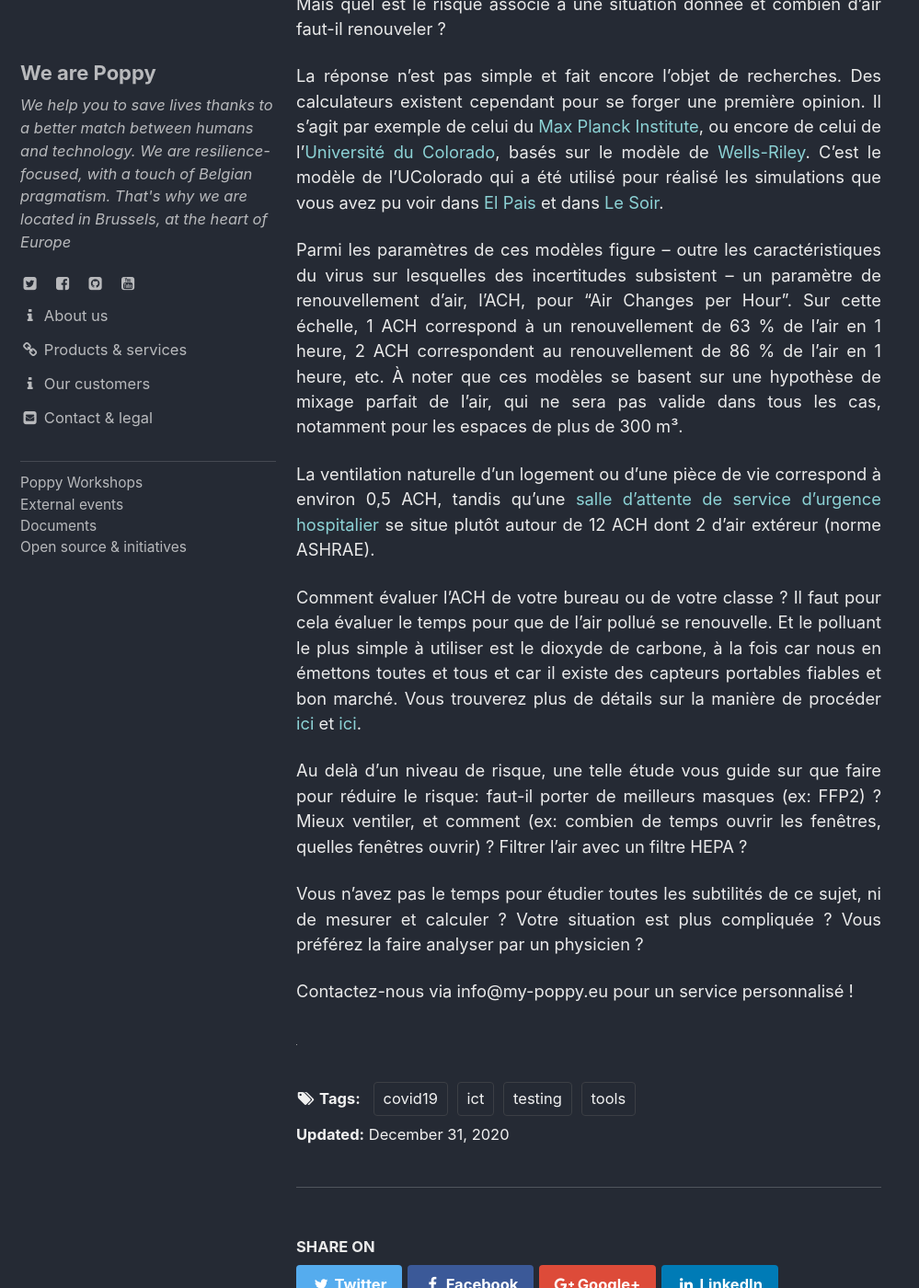
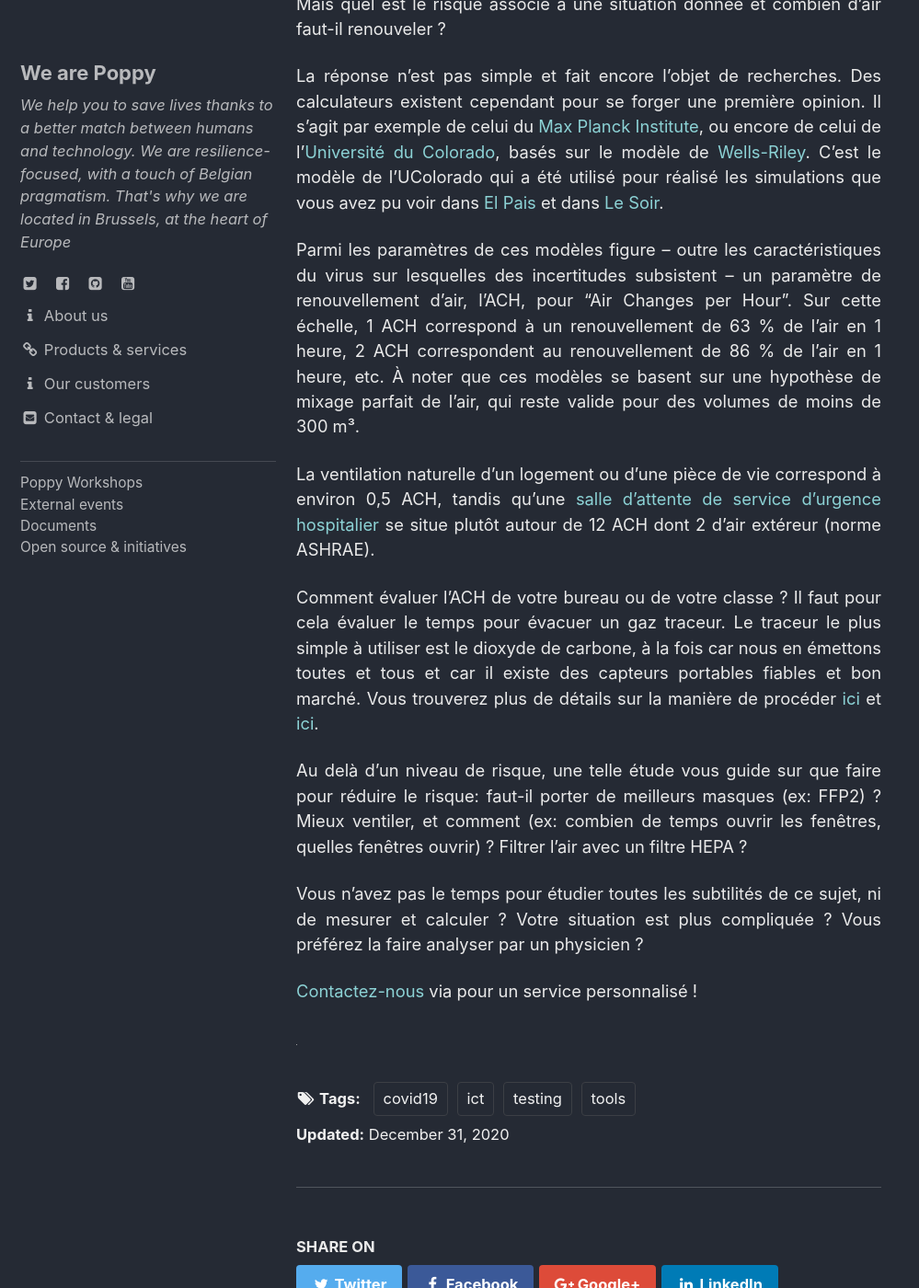
Before and after one commit to ccloquet/ccloquet.github.io, a Jekyll site: the page built from _posts/2020-12-31-ICT-aerosols.md, in a window 1280 px wide and 1400 px high, scrolled down 450 px. Shown: the whole window at 92% size, without its empty margins (0-999 px from the left). Built offline with Jekyll 4.4.1, drawn with Linux system fonts in a browser that asks for light colours; cached includes are drawn as plain includes.

Commit message:
Update 2020-12-31-ICT-aerosols.md

```diff
--- a/_posts/2020-12-31-ICT-aerosols.md
+++ b/_posts/2020-12-31-ICT-aerosols.md
@@ -12,17 +12,17 @@ Mais quel est le risque associé à une situation donnée et combien d'air faut-
 
 La réponse n'est pas simple et fait encore l'objet de recherches. Des calculateurs existent cependant pour se forger une première opinion. Il s'agit par exemple de celui du [Max Planck Institute](https://www.mpic.de/4747361/risk-calculator?en), ou encore de celui de l'[Université du Colorado](https://docs.google.com/spreadsheets/d/16K1OQkLD4BjgBdO8ePj6ytf-RpPMlJ6aXFg3PrIQBbQ/edit#gid=1492878576), basés sur le modèle de [Wells-Riley](https://pubmed.ncbi.nlm.nih.gov/12950586/). C'est le modèle de l'UColorado qui a été utilisé pour réalisé les simulations que vous avez pu voir dans [El Pais](https://english.elpais.com/society/2020-10-28/a-room-a-bar-and-a-class-how-the-coronavirus-is-spread-through-the-air.html) et dans [Le Soir](https://plus.lesoir.be/336123/article/2020-11-12/un-salon-un-bar-et-une-classe-comment-se-transmet-le-coronavirus-dans-lair).
 
-Parmi les paramètres de ces modèles figure -- outre les caractéristiques du virus sur lesquelles des incertitudes subsistent -- un paramètre de renouvellement d'air, l'ACH, pour "Air Changes per Hour". Sur cette échelle, 1 ACH correspond à un renouvellement de 63 % de l'air en 1 heure, 2 ACH correspondent au renouvellement de 86 % de l'air en 1 heure, etc. À noter que ces modèles se basent sur une hypothèse de mixage parfait de l'air, qui ne sera pas valide dans tous les cas, notamment pour les espaces de plus de 300 m³.
+Parmi les paramètres de ces modèles figure -- outre les caractéristiques du virus sur lesquelles des incertitudes subsistent -- un paramètre de renouvellement d'air, l'ACH, pour "Air Changes per Hour". Sur cette échelle, 1 ACH correspond à un renouvellement de 63 % de l'air en 1 heure, 2 ACH correspondent au renouvellement de 86 % de l'air en 1 heure, etc. À noter que ces modèles se basent sur une hypothèse de mixage parfait de l'air, qui reste valide pour des volumes de moins de 300 m³.
 
 La ventilation naturelle d'un logement ou d'une pièce de vie correspond à environ 0,5 ACH, tandis qu'une [salle d'attente de service d'urgence hospitalier](https://www.ashrae.org/file%20library/technical%20resources/standards%20and%20guidelines/standards%20addenda/170-2017/170_2017_p_20200302.pdf) se situe plutôt autour de 12 ACH dont 2 d'air extéreur (norme ASHRAE).
 
-Comment évaluer l'ACH de votre bureau ou de votre classe ? Il faut pour cela évaluer le temps pour que de l'air pollué se renouvelle. Et le polluant le plus simple à utiliser est le dioxyde de carbone, à la fois car nous en émettons toutes et tous et car il existe des capteurs portables fiables et bon marché. Vous trouverez plus de détails sur la manière de procéder [ici](https://schools.forhealth.org/wp-content/uploads/sites/19/2020/08/Harvard-Healthy-Buildings-program-How-to-assess-classroom-ventilation-08-28-2020.pdf) et [ici](https://medium.com/@jjose_19945/how-to-quantify-the-ventilation-rate-of-an-indoor-space-using-a-cheap-co2-monitor-4d8b6d4dab44).
+Comment évaluer l'ACH de votre bureau ou de votre classe ? Il faut pour cela évaluer le temps pour évacuer un gaz traceur. Le traceur le plus simple à utiliser est le dioxyde de carbone, à la fois car nous en émettons toutes et tous et car il existe des capteurs portables fiables et bon marché. Vous trouverez plus de détails sur la manière de procéder [ici](https://schools.forhealth.org/wp-content/uploads/sites/19/2020/08/Harvard-Healthy-Buildings-program-How-to-assess-classroom-ventilation-08-28-2020.pdf) et [ici](https://medium.com/@jjose_19945/how-to-quantify-the-ventilation-rate-of-an-indoor-space-using-a-cheap-co2-monitor-4d8b6d4dab44).
 
 Au delà d'un niveau de risque, une telle étude vous guide sur que faire pour réduire le risque: faut-il porter de meilleurs masques (ex: FFP2) ? Mieux ventiler, et comment (ex: combien de temps ouvrir les fenêtres, quelles fenêtres ouvrir) ? Filtrer l'air avec un filtre HEPA ?
 
 Vous n'avez pas le temps pour étudier toutes les subtilités de ce sujet, ni de mesurer et calculer ? Votre situation est plus compliquée ? Vous préférez la faire analyser par un physicien ?
 
-Contactez-nous via info@my-poppy.eu pour un service personnalisé !
+[Contactez-nous](mailto:info@my-poppy.eu) via pour un service personnalisé !
 
 
 <iframe src="https://www.my-poppy.eu/cnt/cnt.php" width="1" height="1" frameBorder="0">
```
